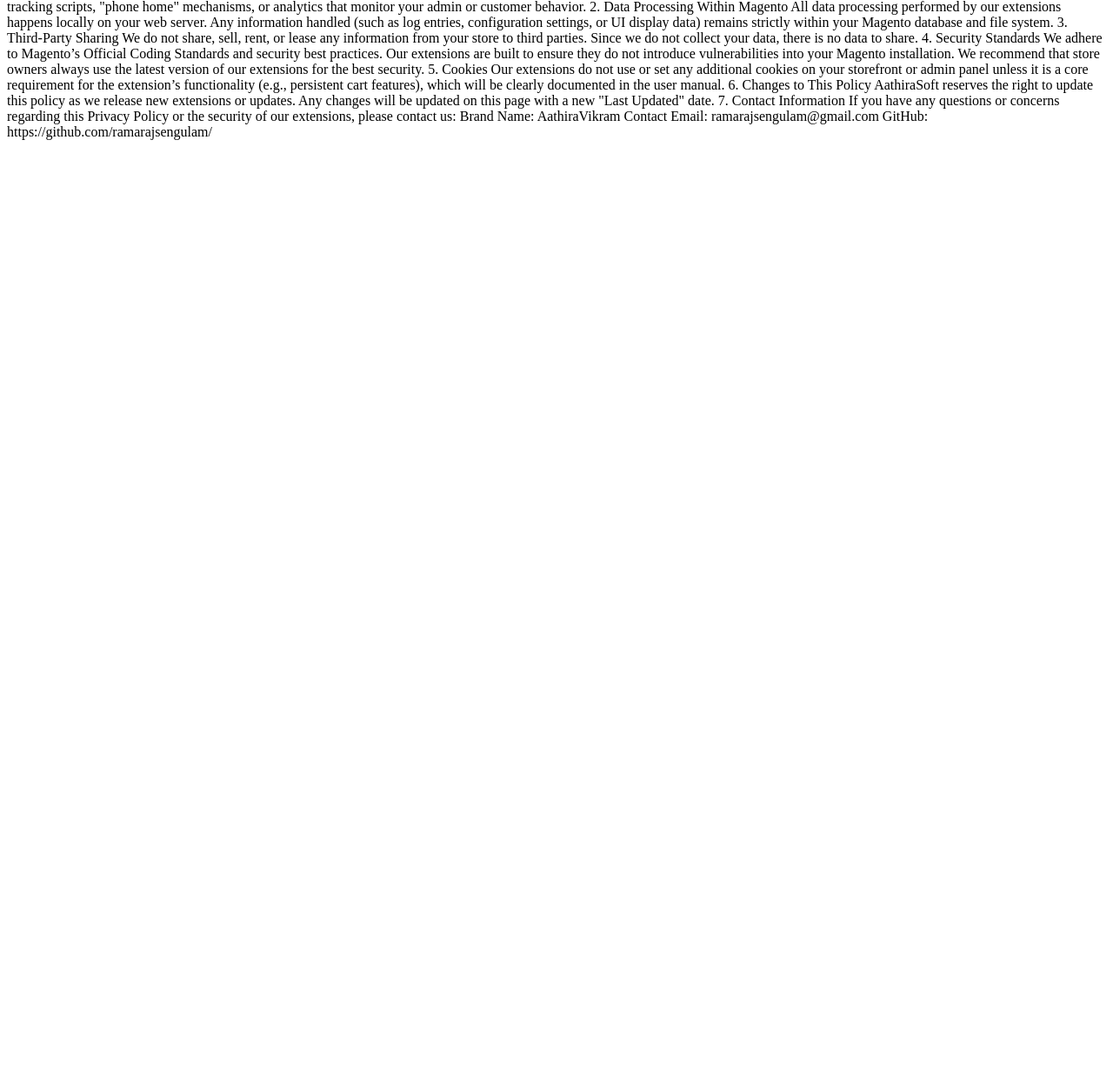
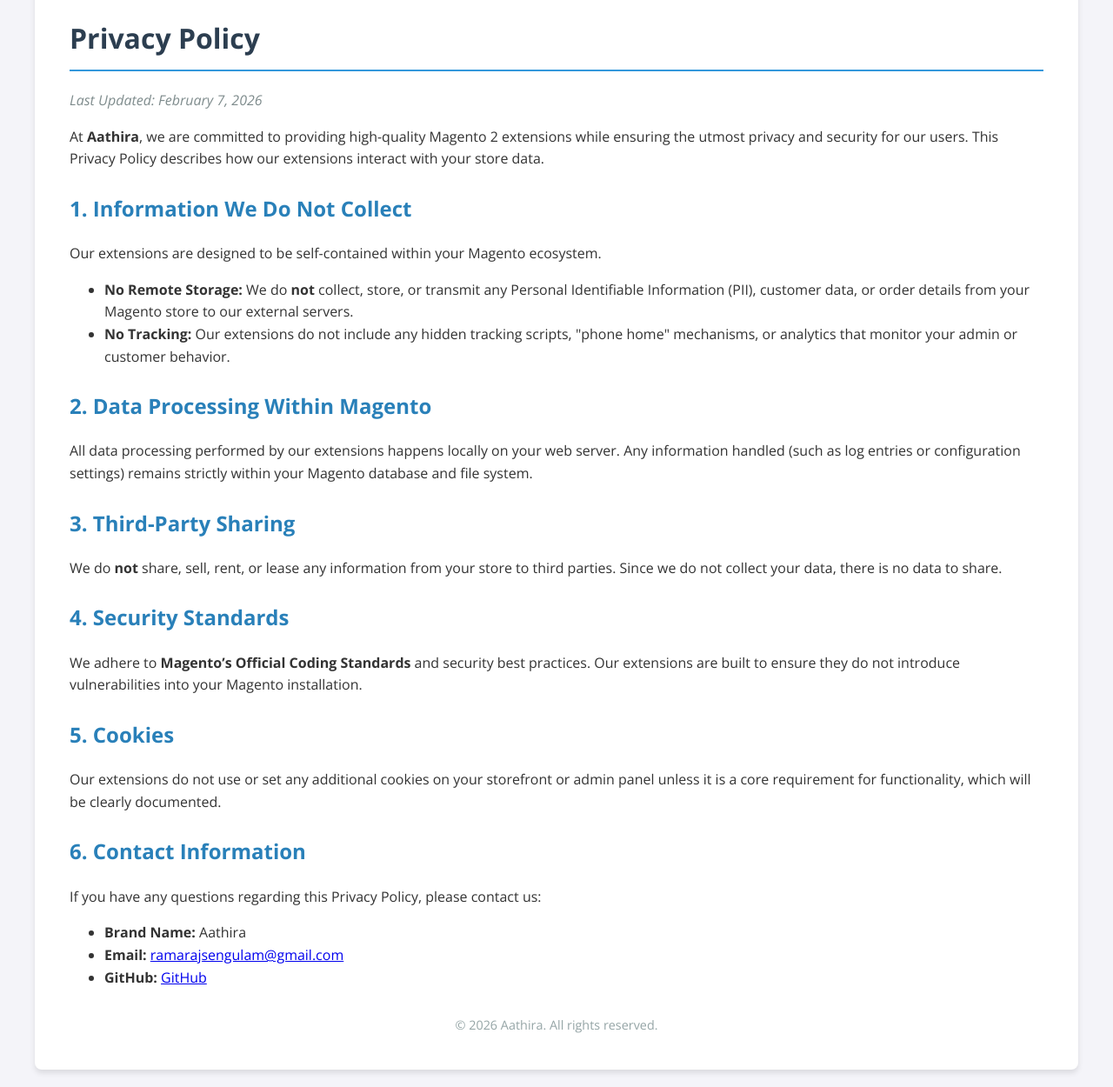
Before and after one commit to ramarajsengulam/privacy, a plain HTML site: page index.html in a window 1280 px wide. Shown: the part 63-1313 px from the top of the page at 87% size. Before the commit the page ends 800 px from the top, so only its background shows below. Drawn offline with nearby package versions, Linux system fonts and the light colour scheme.

Commit message:
Revise Privacy Policy structure and content
Updated the Privacy Policy to include detailed sections on data collection, processing, and user rights.

```diff
--- a/index.html
+++ b/index.html
@@ -1,34 +1,138 @@
-At Aathira, we are committed to providing high-quality Magento 2 extensions while ensuring the utmost privacy and security for our users. This Privacy Policy describes how our extensions interact with your store data.
+<!doctype html>
+<html lang="en">
+  <head>
+    <meta charset="UTF-8" />
+    <meta name="viewport" content="width=device-width, initial-scale=1.0" />
+    <title>Privacy Policy - Aathira</title>
+    <link rel="preconnect" href="https://fonts.googleapis.com" />
+    <link rel="preconnect" href="https://fonts.gstatic.com" crossorigin />
+    <link
+      href="https://fonts.googleapis.com/css2?family=Open+Sans:ital,wght@0,300..800;1,300..800&display=swap"
+      rel="stylesheet"
+    />
+    <style>
+      body {
+        font-family: "Open Sans", sans-serif;
+        line-height: 1.6;
+        color: #333;
+        max-width: 1200px;
+        margin: 0 auto;
+        padding: 20px;
+        background-color: #f4f4f9;
+      }
+      .container {
+        background: #fff;
+        padding: 40px;
+        border-radius: 8px;
+        box-shadow: 0 4px 6px rgba(0, 0, 0, 0.1);
+      }
+      h1 {
+        color: #2c3e50;
+        border-bottom: 2px solid #3498db;
+        padding-bottom: 10px;
+      }
+      h2 {
+        color: #2980b9;
+        margin-top: 25px;
+      }
+      p,
+      ul {
+        margin-bottom: 15px;
+      }
+      .last-updated {
+        font-style: italic;
+        color: #7f8c8d;
+      }
+      .footer {
+        margin-top: 30px;
+        font-size: 0.9em;
+        color: #95a5a6;
+        text-align: center;
+      }
+    </style>
+  </head>
+  <body>
+    <div class="container">
+      <h1>Privacy Policy</h1>
+      <p class="last-updated">Last Updated: February 7, 2026</p>
 
-1. Information We Do Not Collect
-Our extensions are designed to be self-contained within your Magento ecosystem.
+      <p>
+        At <strong>Aathira</strong>, we are committed to providing high-quality
+        Magento 2 extensions while ensuring the utmost privacy and security for
+        our users. This Privacy Policy describes how our extensions interact
+        with your store data.
+      </p>
 
-No Remote Storage: We do not collect, store, or transmit any Personal Identifiable Information (PII), customer data, or order details from your Magento store to our external servers.
+      <h2>1. Information We Do Not Collect</h2>
+      <p>
+        Our extensions are designed to be self-contained within your Magento
+        ecosystem.
+      </p>
+      <ul>
+        <li>
+          <strong>No Remote Storage:</strong> We do
+          <strong>not</strong> collect, store, or transmit any Personal
+          Identifiable Information (PII), customer data, or order details from
+          your Magento store to our external servers.
+        </li>
+        <li>
+          <strong>No Tracking:</strong> Our extensions do not include any hidden
+          tracking scripts, "phone home" mechanisms, or analytics that monitor
+          your admin or customer behavior.
+        </li>
+      </ul>
 
-No Tracking: Our extensions do not include any hidden tracking scripts, "phone home" mechanisms, or analytics that monitor your admin or customer behavior.
+      <h2>2. Data Processing Within Magento</h2>
+      <p>
+        All data processing performed by our extensions happens locally on your
+        web server. Any information handled (such as log entries or
+        configuration settings) remains strictly within your Magento database
+        and file system.
+      </p>
 
-2. Data Processing Within Magento
-All data processing performed by our extensions happens locally on your web server.
+      <h2>3. Third-Party Sharing</h2>
+      <p>
+        We do <strong>not</strong> share, sell, rent, or lease any information
+        from your store to third parties. Since we do not collect your data,
+        there is no data to share.
+      </p>
 
-Any information handled (such as log entries, configuration settings, or UI display data) remains strictly within your Magento database and file system.
+      <h2>4. Security Standards</h2>
+      <p>
+        We adhere to <strong>Magento’s Official Coding Standards</strong> and
+        security best practices. Our extensions are built to ensure they do not
+        introduce vulnerabilities into your Magento installation.
+      </p>
 
-3. Third-Party Sharing
-We do not share, sell, rent, or lease any information from your store to third parties. Since we do not collect your data, there is no data to share.
+      <h2>5. Cookies</h2>
+      <p>
+        Our extensions do not use or set any additional cookies on your
+        storefront or admin panel unless it is a core requirement for
+        functionality, which will be clearly documented.
+      </p>
 
-4. Security Standards
-We adhere to Magento’s Official Coding Standards and security best practices. Our extensions are built to ensure they do not introduce vulnerabilities into your Magento installation. We recommend that store owners always use the latest version of our extensions for the best security.
+      <h2>6. Contact Information</h2>
+      <p>
+        If you have any questions regarding this Privacy Policy, please contact
+        us:
+      </p>
+      <ul>
+        <li><strong>Brand Name:</strong> Aathira</li>
+        <li>
+          <strong>Email:</strong>
+          <a href="mailto:ramarajsengulam@gmail.com"
+            >ramarajsengulam@gmail.com</a
+          >
+        </li>
+        <li>
+          <strong>GitHub:</strong>
+          <a href="https://github.com/ramarajsengulam/" target="_blank"
+            >GitHub</a
+          >
+        </li>
+      </ul>
 
-5. Cookies
-Our extensions do not use or set any additional cookies on your storefront or admin panel unless it is a core requirement for the extension’s functionality (e.g., persistent cart features), which will be clearly documented in the user manual.
-
-6. Changes to This Policy
-AathiraSoft reserves the right to update this policy as we release new extensions or updates. Any changes will be updated on this page with a new "Last Updated" date.
-
-7. Contact Information
-If you have any questions or concerns regarding this Privacy Policy or the security of our extensions, please contact us:
-
-Brand Name: AathiraVikram
-
-Contact Email: ramarajsengulam@gmail.com
-
-GitHub: https://github.com/ramarajsengulam/
+      <div class="footer">&copy; 2026 Aathira. All rights reserved.</div>
+    </div>
+  </body>
+</html>
```
